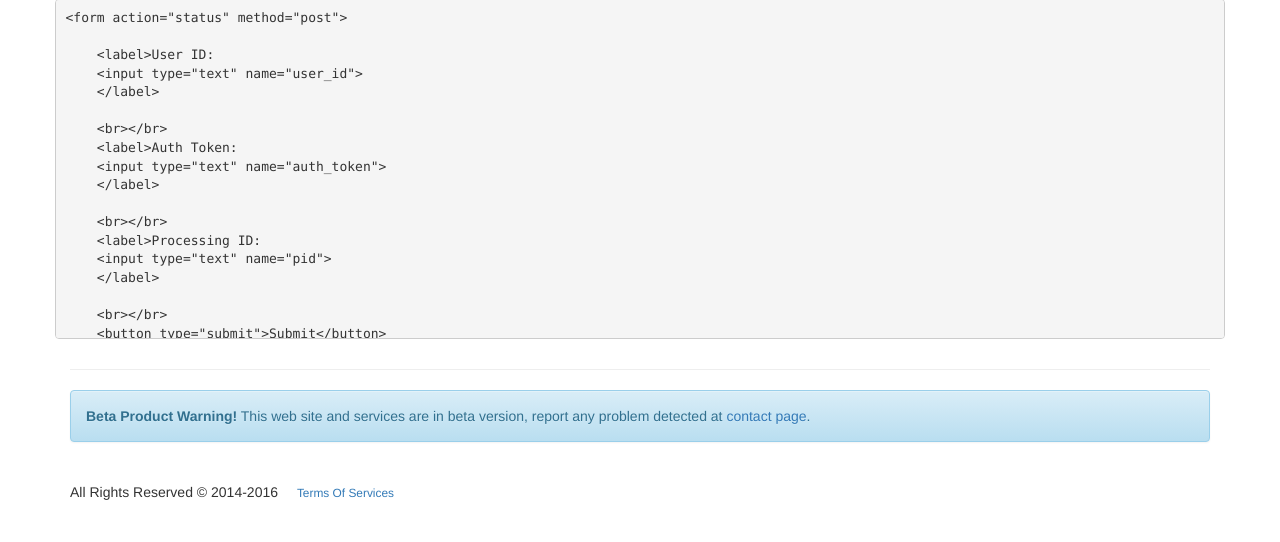
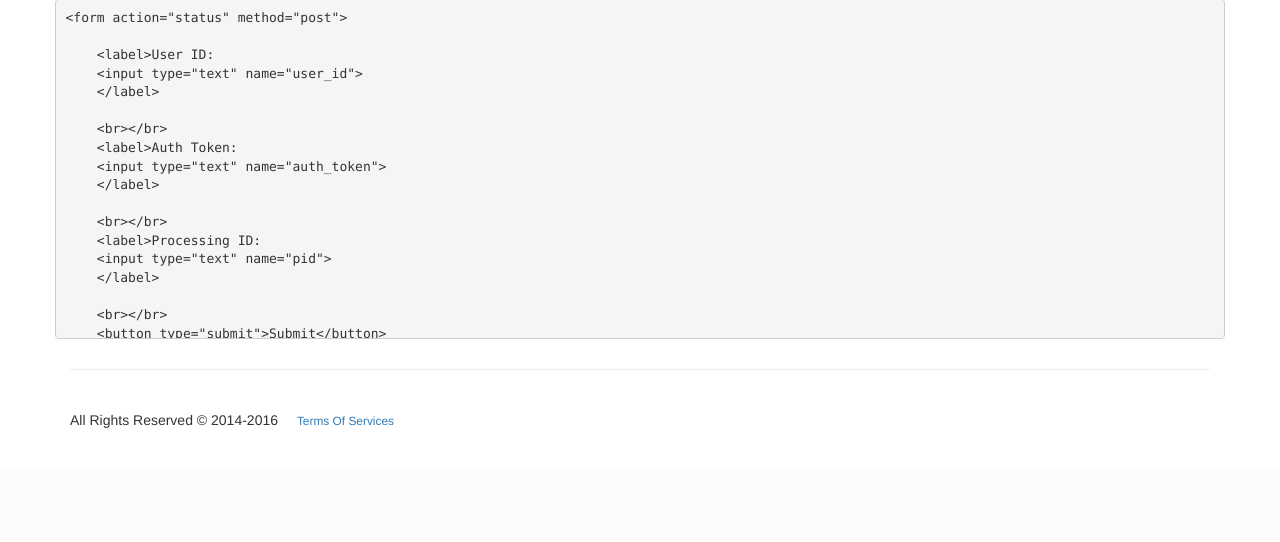
Before and after one commit to rrguardo/smr, a Flask app: template flaskapp/templates/api_doc/index.html in a window 1280 px wide. Shown: the part 2473-3015 px from the top of the page. After the commit the page ends 2901 px from the top, so only its background shows below. Run offline with Flask 2, Linux system fonts and the light colour scheme; the template is opened without the code that fills it, so the values that code supplies are empty; parts of the project's set-up code (start-up, migrations or seed data) failed here and were passed over; some libraries are stand-ins or nearby versions.

Commit message:
Non beta release v1.5

```diff
--- a/flaskapp/templates/base_layout.html
+++ b/flaskapp/templates/base_layout.html
@@ -3,10 +3,10 @@
 	<head>
 	{% block head %}
 		<meta charset="utf-8">
-        <meta http-equiv="X-UA-Compatible" content="IE=edge"><meta name="keywords" content="HTML5, CSS3, JS" />
-		<meta name="description" content="Page description here" />
-		<meta name="abstract" content="An abstract with page description here"/>
-		<meta http-equiv="Content-Language" content="es"/>
+        <meta http-equiv="X-UA-Compatible" content="IE=edge"><meta name="keywords" content="sms, sms api, sms messages" />
+		<meta name="description" content="Service for send easy SMS from your applications." />
+		<meta name="abstract" content="EasySMS provide a secure and simple API for allow send SMS text messages from your applications."/>
+		<meta http-equiv="Content-Language" content="en"/>
 		<meta http-equiv="Expires" content="never"/>
 		<meta name="revisit-after" content="5 days"/>
 		<meta name="robots" content="index,follow"/>
@@ -161,10 +161,6 @@
 
 
       <footer>
-          <div class="alert alert-info" role="alert">
-              <strong>Beta Product Warning!</strong> This web site and services are in beta version, report any problem
-              detected at <a href="{{ url_for('contact') }}" >contact page</a>.
-          </div>
           <br>
           {{ gettext('All Rights Reserved') }} &copy; 2014-2016
           <small style="margin-left: 15px;" ><a href="{{ url_for('tos') }}" >Terms Of Services</a></small>
```
